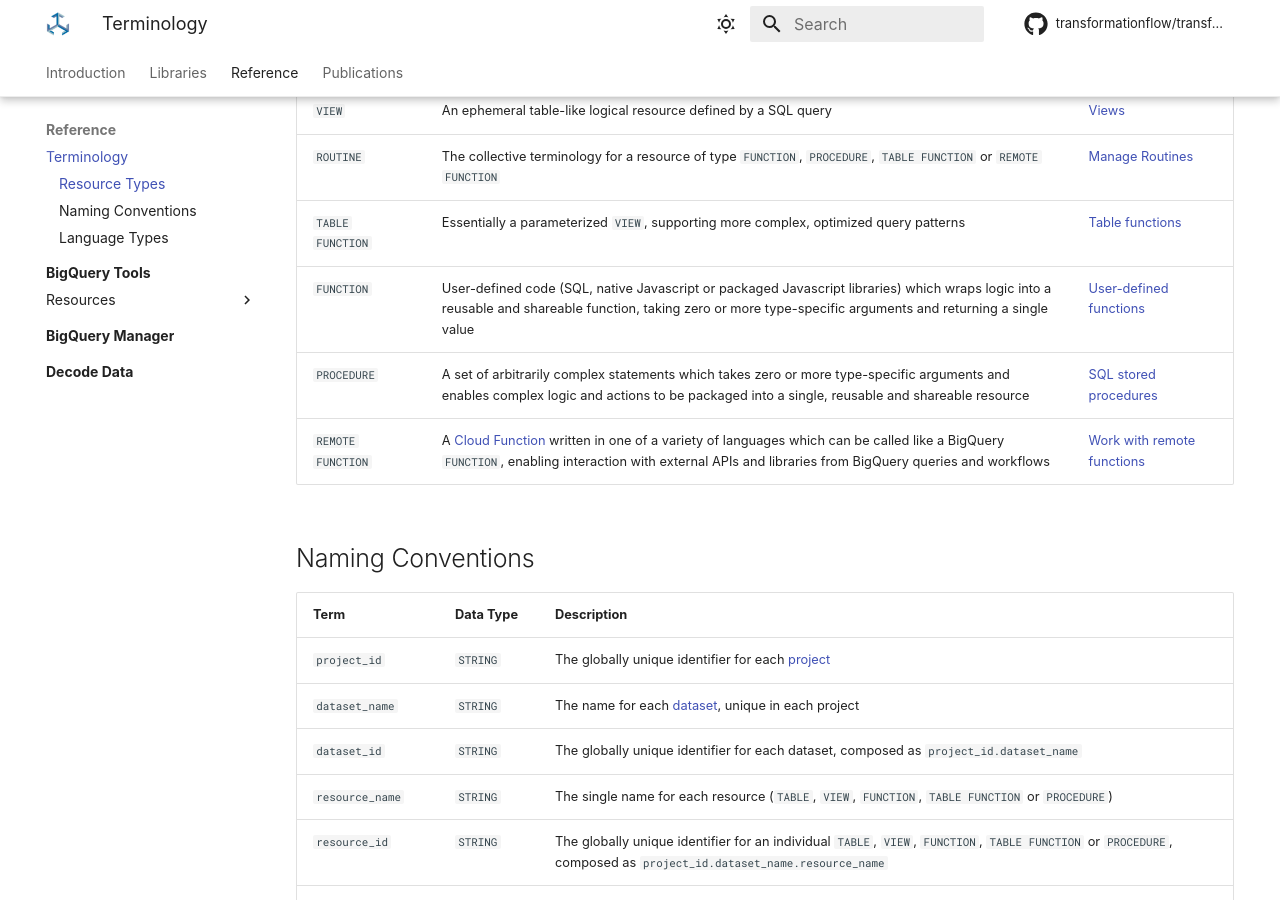
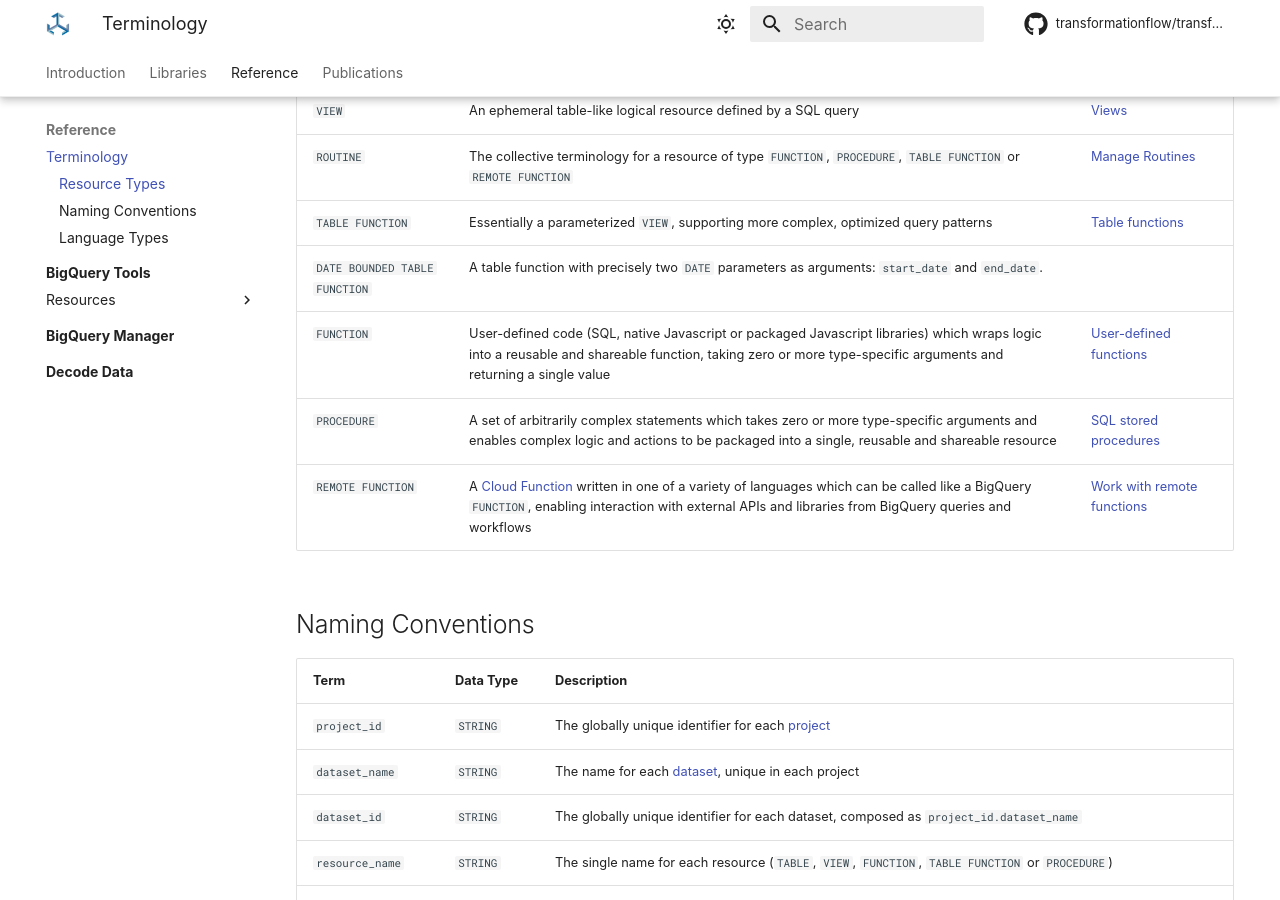
Before and after one commit to transformationflow/transformationflow.github.io, an MkDocs documentation site: the page built from docs/reference/terminology.md, in a window 1280 px wide and 900 px high, scrolled down 790 px. Built offline with MkDocs 1.6.1 and Material for MkDocs 9.7.7, drawn with Linux system fonts in a browser that asks for light colours; some web fonts are replaced; comment, search, counter and statistics services are not loaded.

Commit message:
added DATE BOUNDED TABLE FUNCTION to terminology

```diff
--- a/docs/reference/terminology.md
+++ b/docs/reference/terminology.md
@@ -12,6 +12,7 @@ Resource Type <div style="width:80px"></div> | Description | Docs <div style="wi
 `VIEW` | An ephemeral table-like logical resource defined by a SQL query | [Views](https://cloud.google.com/bigquery/docs/tables-intro#views)
 `ROUTINE` | The collective terminology for a resource of type `FUNCTION`, `PROCEDURE`, `TABLE FUNCTION` or `REMOTE FUNCTION` | [Manage Routines](https://cloud.google.com/bigquery/docs/routines)
 `TABLE FUNCTION` | Essentially a parameterized `VIEW`, supporting more complex, optimized query patterns | [Table functions](https://cloud.google.com/bigquery/docs/table-functions)
+`DATE BOUNDED TABLE FUNCTION` | A table function with precisely two `DATE` parameters as arguments: `start_date` and ` end_date`.
 `FUNCTION` | User-defined code (SQL, native Javascript or packaged Javascript libraries) which wraps logic into a reusable and shareable function, taking zero or more type-specific arguments and returning a single value | [User-defined functions](https://cloud.google.com/bigquery/docs/user-defined-functions)
 `PROCEDURE` | A set of arbitrarily complex statements which takes zero or more type-specific arguments and enables complex logic and actions to be packaged into a single, reusable and shareable resource | [SQL stored procedures](https://cloud.google.com/bigquery/docs/procedures)
 `REMOTE FUNCTION` | A [Cloud Function](https://cloud.google.com/functions/) written in one of a variety of languages which can be called like a BigQuery `FUNCTION`, enabling interaction with external APIs and libraries from BigQuery queries and workflows | [Work with remote functions](https://cloud.google.com/bigquery/docs/remote-functions)
```
